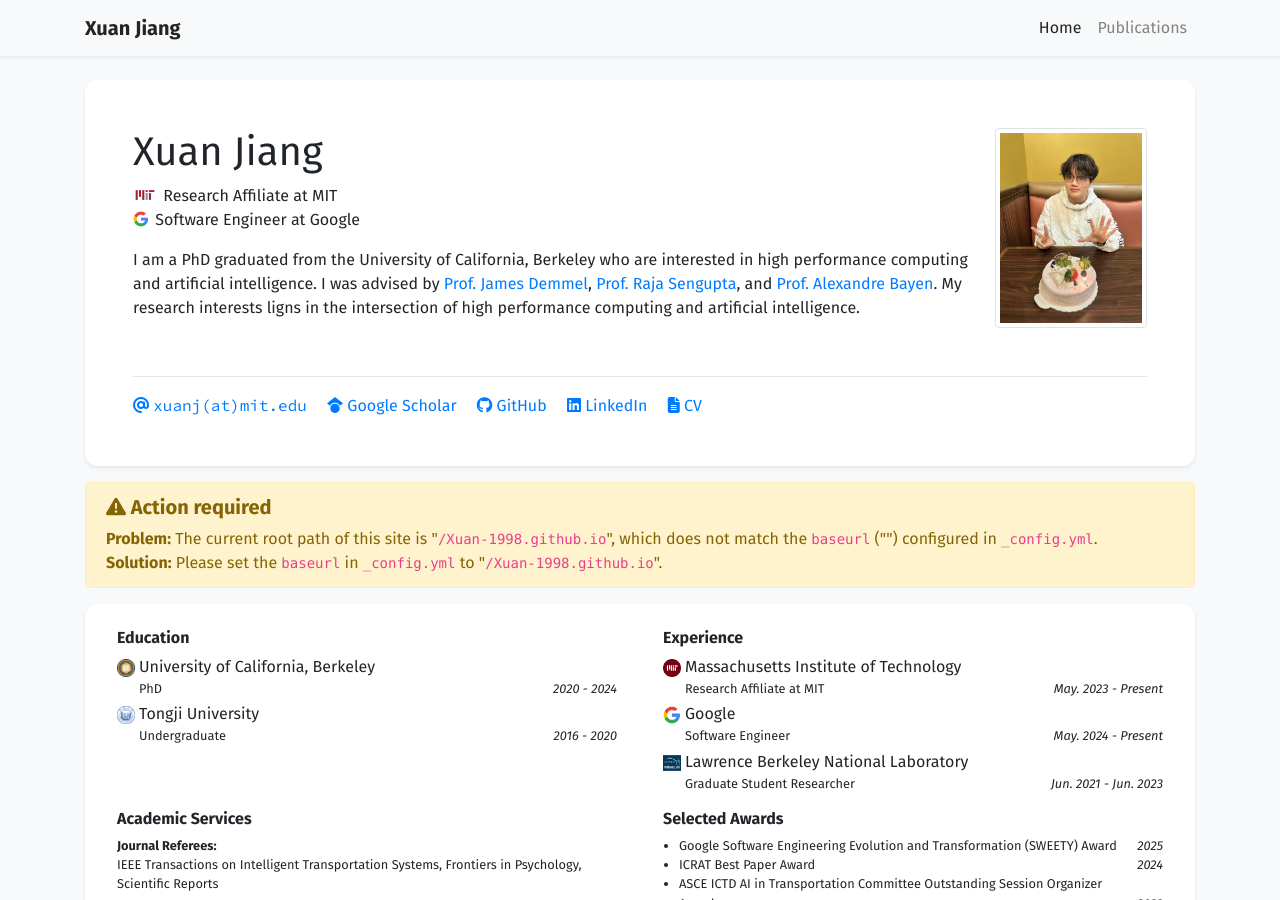
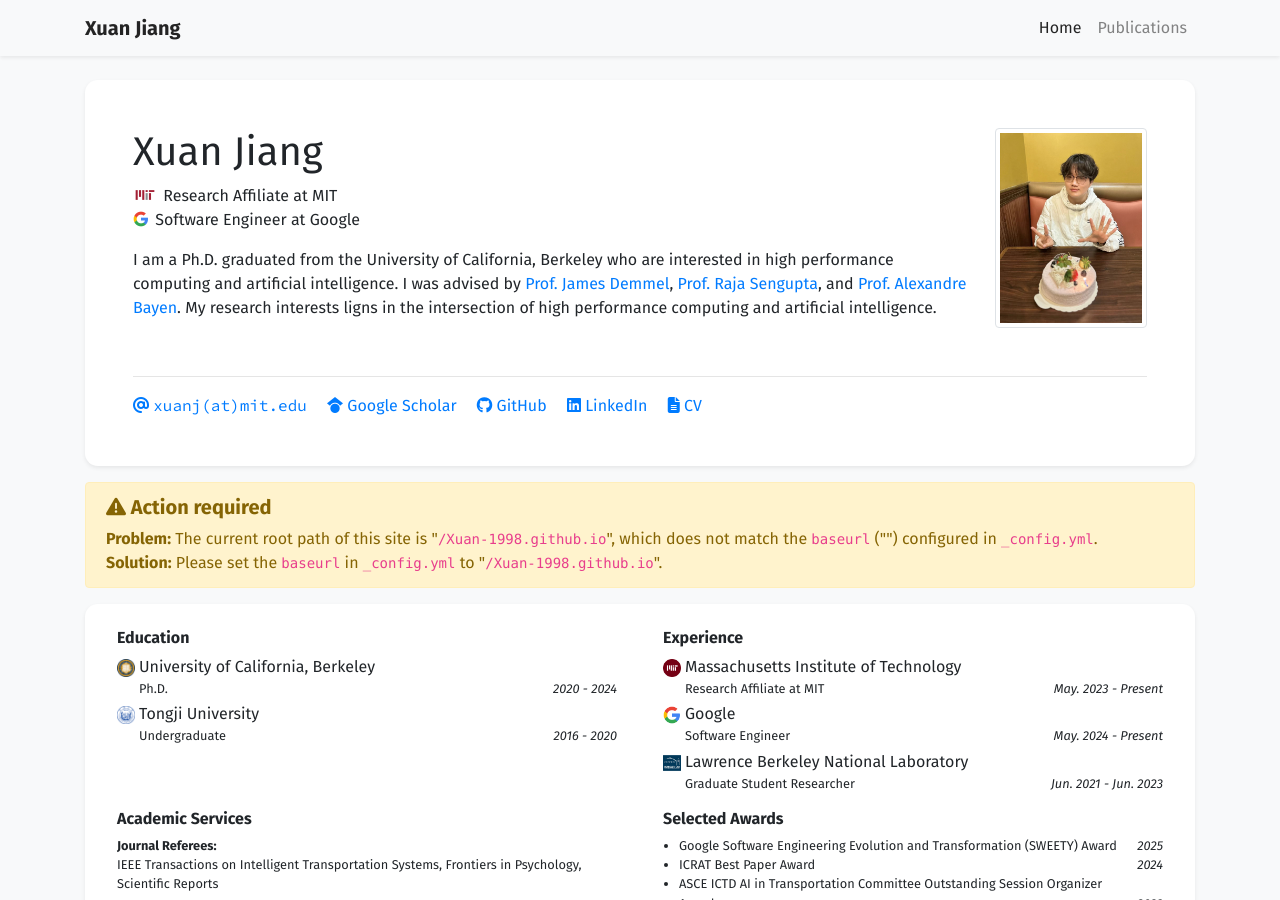
Before and after one commit to Xuan-1998/Xuan-1998.github.io, a Jekyll site: the page built from index.html, in a window 1280 px wide and 900 px high. Built offline with Jekyll 4.4.1, drawn with Linux system fonts in a browser that asks for light colours; nearby versions of some CDN libraries; a style sheet for code colours, icons or effects is not loaded.

Commit message:
minor changes

```diff
--- a/_data/profile.yml
+++ b/_data/profile.yml
@@ -24,7 +24,7 @@
 short_bio: >-
   <p>
 
-    I am a PhD graduated from the University of California, Berkeley who are interested in high performance computing and artificial intelligence. I was advised by <a href="https://people.eecs.berkeley.edu/~demmel/" target="_blank" rel="noopener">Prof. James Demmel</a>,
+    I am a Ph.D. graduated from the University of California, Berkeley who are interested in high performance computing and artificial intelligence. I was advised by <a href="https://people.eecs.berkeley.edu/~demmel/" target="_blank" rel="noopener">Prof. James Demmel</a>,
     <a href="https://ce.berkeley.edu/people/faculty/sengupta" target="_blank" rel="noopener">Prof. Raja Sengupta</a>, and <a href="https://www2.eecs.berkeley.edu/Faculty/Homepages/bayen.html" target="_blank" rel="noopener">Prof. Alexandre Bayen</a>. My research interests ligns in the intersection of high performance computing and artificial intelligence.
   </p>
 
@@ -34,7 +34,7 @@
 - name: University of California, Berkeley
   logo: /assets/images/badges/ucb.png
   position: >-
-    PhD
+    Ph.D.
   date: 2020 - 2024
 - name: Tongji University
   logo: /assets/images/badges/tongji.png
```
